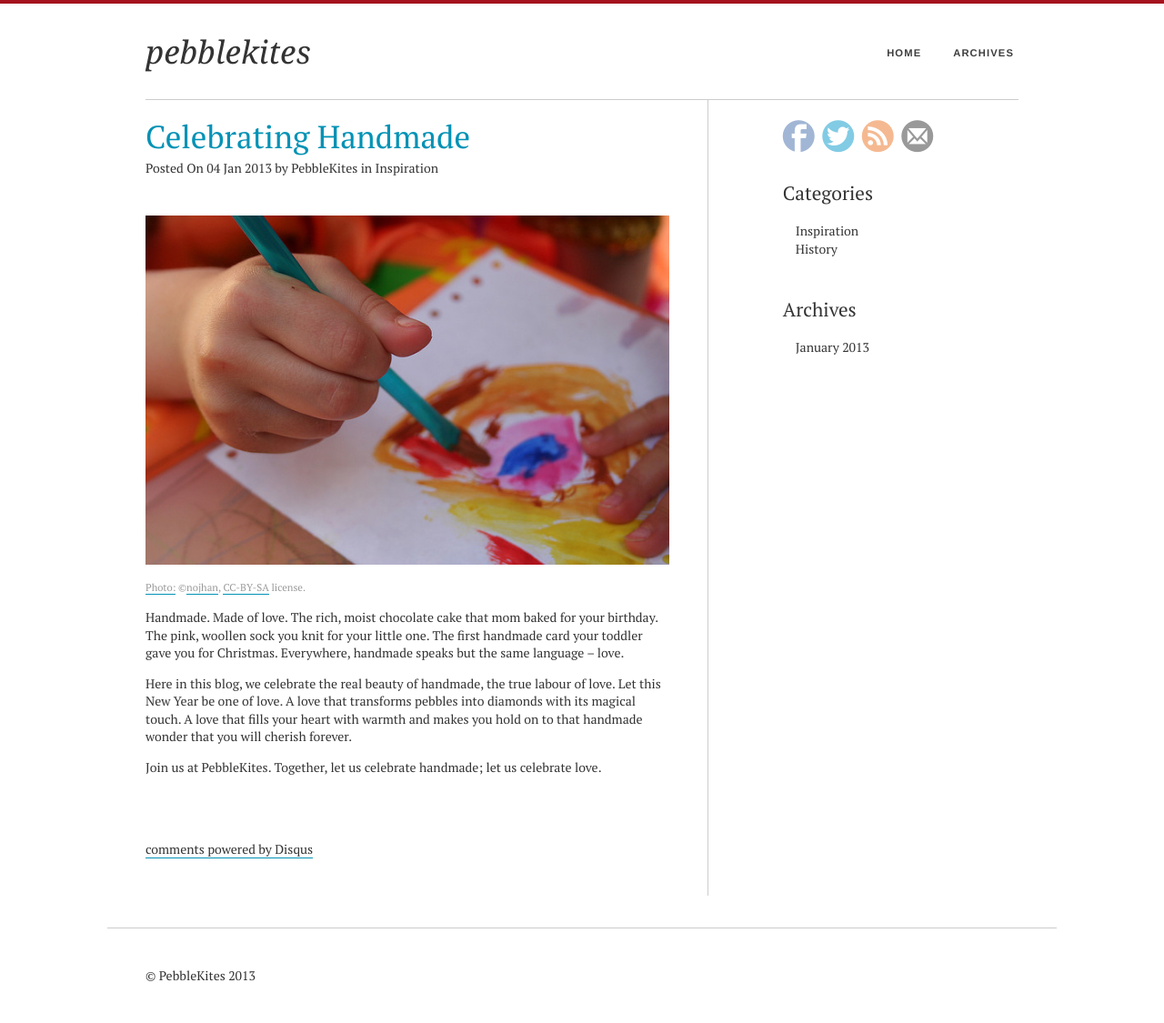
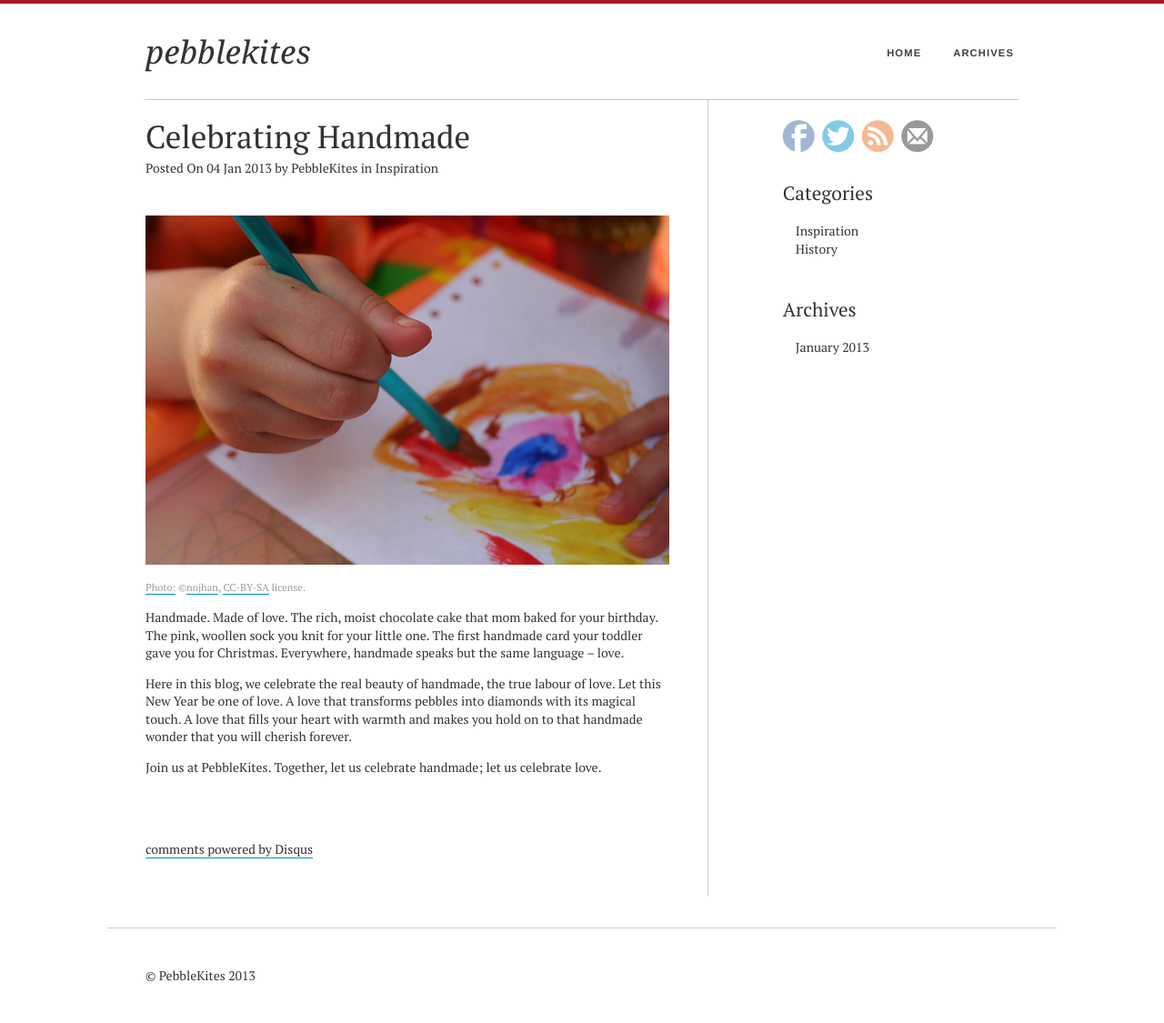
Before and after one commit to pebblekites/pebblekites.github.com, a Jekyll site: the page built from _posts/2013-01-04-celebrating-handmade.md, in a window 1280 px wide. Shown: the whole page at 91% size. Built offline with Jekyll 4.4.1, drawn with Linux system fonts in a browser that asks for light colours; comment, search, counter and statistics services are not loaded.

Commit message:
more love to styles :heart:

```diff
--- a/_includes/css/main.css
+++ b/_includes/css/main.css
@@ -107,12 +107,13 @@ section#share                       { font-size: 2.5em; margin-top: .5em; margin
 #article-page #secondary-nav        { width: 30%; float: right; padding-left: 3em; padding-top: 2.4em; }
 #article-page aside.info            { color: #aaa; margin-top: 0em; text-transform: uppercase; font-size: .8em; letter-spacing: 2px; }
 #article-body header a              { border: 0; }
-#article-body header h1             { margin-bottom: 0.2em; clear:both; line-height: 1em; color:#0192B5;}
+#article-body header h1             { margin-bottom: 0.2em; clear:both; line-height: 1em; }
 #article-body header                { margin-bottom: 3em; }
 #article-page #page-content         { margin-bottom: 0; }
 #article-body img                   { max-width: 100%; margin: 0 auto; display: block;}
 #article-page section#share         { margin-top: .2em;}
 #comments                           { margin-top: 5em;}
+#article-page #logo                 { color: #aaa; }
 
 /* archives page */
 .arc-per-month-list                 { list-style: none; padding: 0; margin-left: 0; margin-bottom: 1em;  }
```
